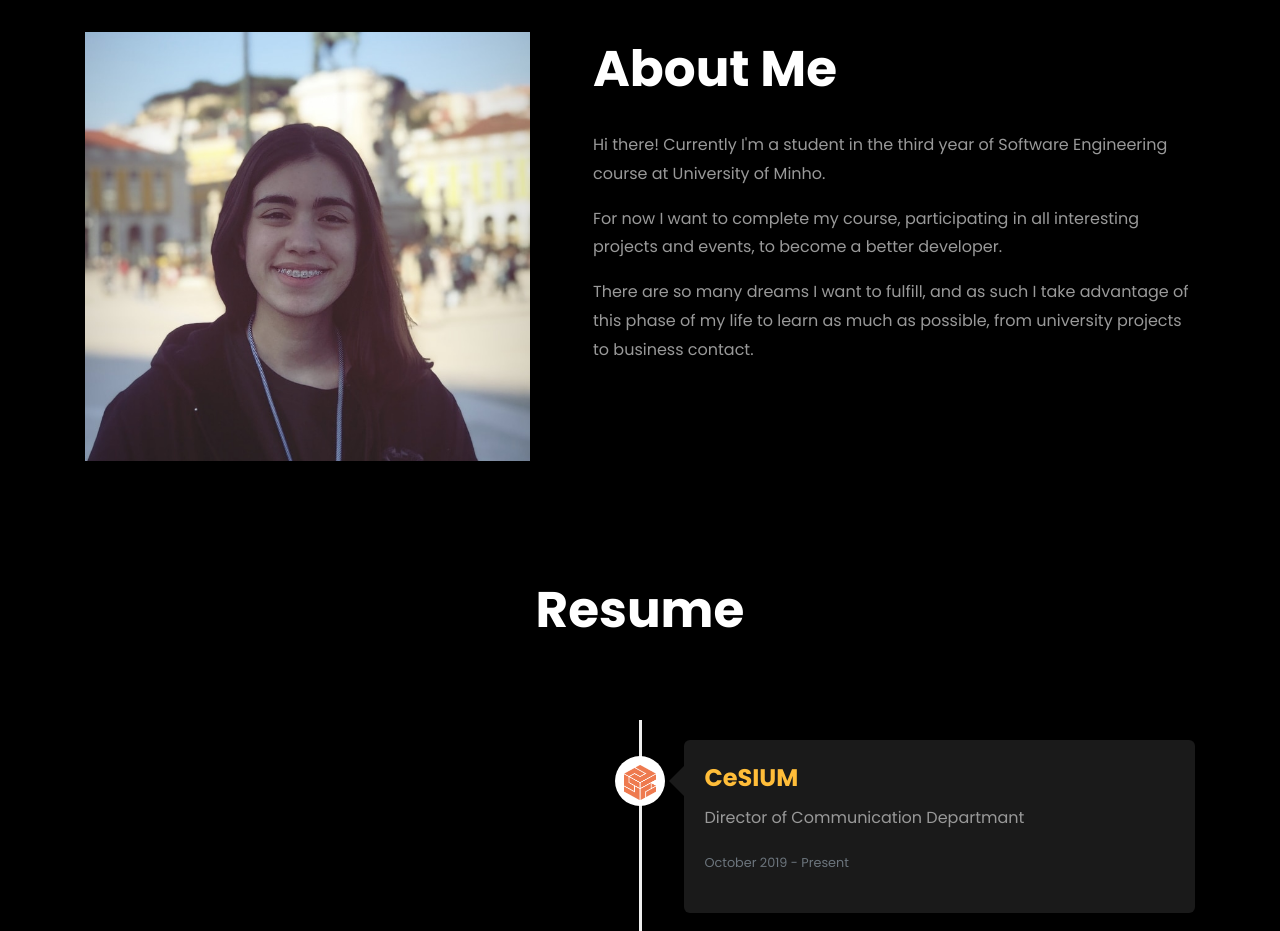
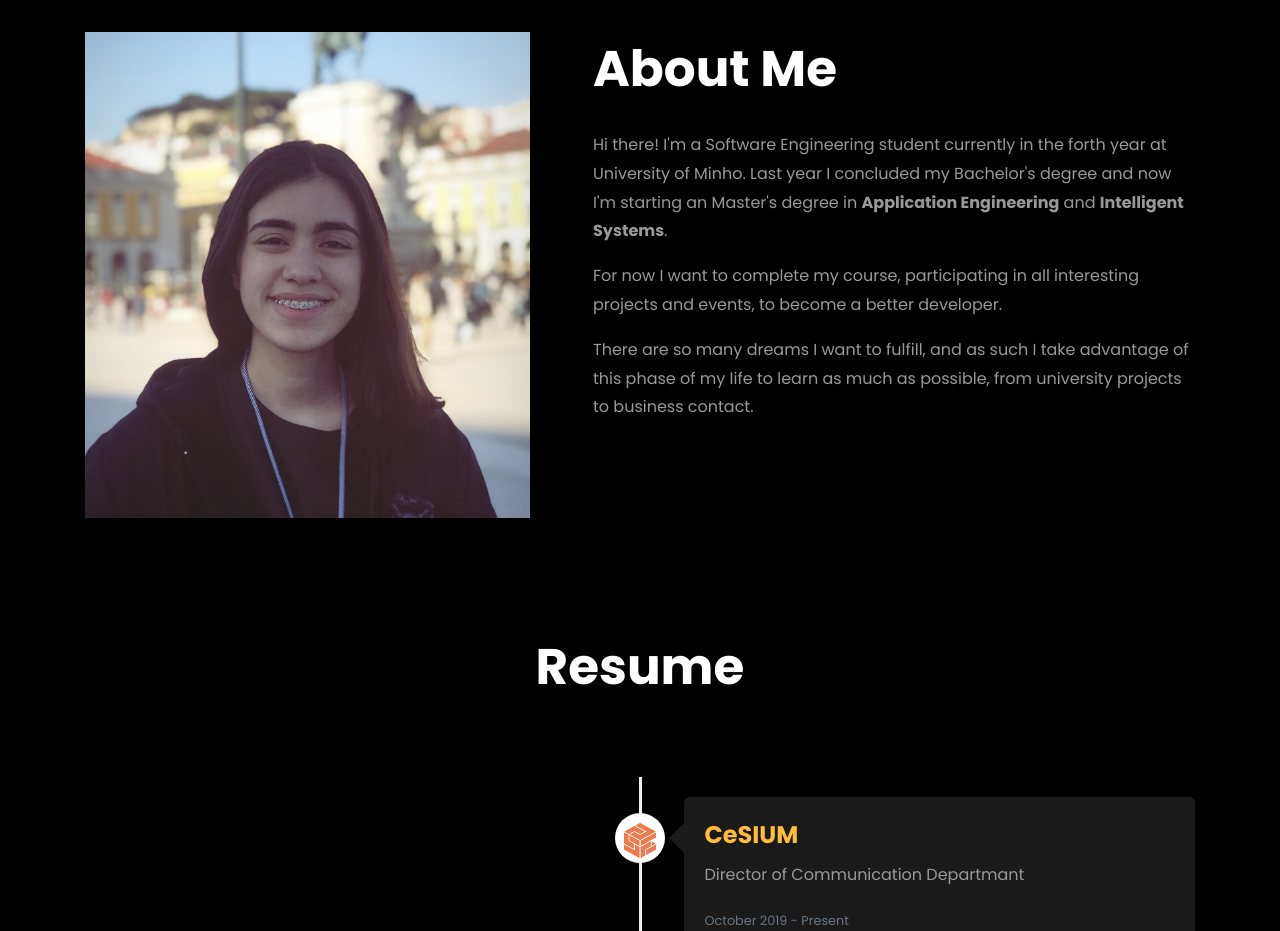
Before and after one commit to jessicalemos/jessicalemos.github.io, a plain HTML site: page index.html in a window 1280 px wide. Shown: the part 880-1811 px from the top of the page. Drawn offline with Linux system fonts and the light colour scheme.

Commit message:
update bio

```diff
--- a/index.html
+++ b/index.html
@@ -95,7 +95,8 @@
     				<div class="row justify-content-start pb-3">
 		          <div class="col-md-12 heading-section ftco-animate">
 		            <h2 class="mb-4">About Me</h2>
-		            <p>Hi there! Currently I'm a student in the third year of Software Engineering course at University of Minho.</p>
+		            <p>Hi there! I'm a Software Engineering student currently in the forth year at University of Minho.
+					Last year I concluded my Bachelor's degree and now I'm starting an Master's degree in <b>Application Engineering</b> and <b>Intelligent Systems</b>.</p>
 		            <p>For now I want to complete my course, participating in all interesting projects and events, to become a better developer.</p>
 		            <p>There are so many dreams I want to fulfill, and as such I take advantage of this phase of my life to learn as much as possible, from university projects to business contact.</p>
 		          </div>
```
